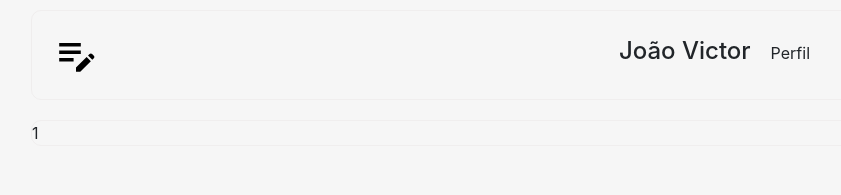
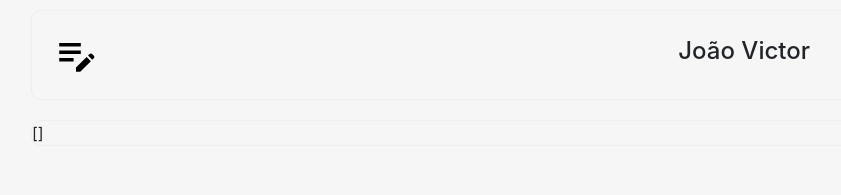
Before and after one commit to JoaoSouza0/NotesApp, a Nuxt app: page /collection/1 in a window 1280 px wide. Shown: the top 195 px of the page, without its empty margins (199-1040 px from the left). Built offline with nearby package versions, Linux system fonts and the light colour scheme; data requests are answered from the project's data file.

Commit message:
prepering notes

```diff
--- a/api/data.json
+++ b/api/data.json
@@ -1,5 +1,5 @@
 {
-  "collections": [
+  "collection": [
     {
       "id": 1,
       "name": "Work"
@@ -18,8 +18,7 @@
       "id": 1,
       "title": "Meeting Notes",
       "dt_create": null,
-      "dt_final": null,
-      "collectionsId": 1,
+      "collectionId": 1,
       "color": "#F0B3B2",
       "content": "Lorem ipsum dolor sit amet, consectetur adipiscing elit. Maecenas luctus porta mi ac luctus. Fusce eu magna dui. Nullam varius felis justo, vel bibendum nisi dapibus ut. Maecenas imperdiet consequat ullamcorper. Sed commodo imperdiet diam, in maximus tellus malesuada id. Curabitur magna er"
     },
@@ -27,8 +26,7 @@
       "id": 2,
       "title": "College Notes",
       "dt_create": null,
-      "dt_final": null,
-      "collectionsId": 2,
+      "collectionId": 2,
       "color": "#F0B3B2",
       "content": "Lorem ipsum dolor sit amet, consectetur adipiscing elit. Maecenas luctus porta mi ac luctus. Fusce eu magna dui. Nullam varius felis justo, vel bibendum nisi dapibus ut. Maecenas imperdiet consequat ullamcorper. Sed commodo imperdiet diam, in maximus tellus malesuada id. Curabitur magna er"
     },
@@ -36,8 +34,7 @@
       "id": 3,
       "title": "House Notes",
       "dt_create": null,
-      "dt_final": null,
-      "collectionsId": 3,
+      "collectionId": 3,
       "color": "#F0B3B2",
       "content": "Lorem ipsum dolor sit amet, consectetur adipiscing elit. Maecenas luctus porta mi ac luctus. Fusce eu magna dui. Nullam varius felis justo, vel bibendum nisi dapibus ut. Maecenas imperdiet consequat ullamcorper. Sed commodo imperdiet diam, in maximus tellus malesuada id. Curabitur magna er"
     }
--- a/components/appCollection.vue
+++ b/components/appCollection.vue
@@ -32,6 +32,10 @@ export default {
 .wrapper {
   position: relative;
   margin: 20px 20px;
+  border: 20px;
+}
+.wrapper:hover {
+  transform: scale(1.08);
 }
 
 .collection {
--- a/components/appHeader.vue
+++ b/components/appHeader.vue
@@ -2,15 +2,15 @@
   <header>
     <div class="header-content">
       <div>
-        <img src="../assets/icons/noteIcon.svg" alt="" />
+        <nuxt-link to="/">
+          <img src="../assets/icons/noteIcon.svg" alt="" />
+        </nuxt-link>
       </div>
-
       <nav>
         <ul class="menu">
           <li>
             <h4>{{ userName }}</h4>
           </li>
-          <li>Perfil</li>
         </ul>
       </nav>
     </div>
--- /dev/null
+++ b/components/appNotes.vue
@@ -0,0 +1,14 @@
+<template>
+  <div>
+  </div>
+</template>
+
+<script>
+export default {
+props:['id','title','collectionId','color','dt_create','content']
+}
+</script>
+
+<style>
+
+</style>
--- a/pages/collection/_id/index.vue
+++ b/pages/collection/_id/index.vue
@@ -1,15 +1,44 @@
 <template>
   <div>
-      <p>{{$route.params.id}}</p>
+    <appNotes  v-for="note in notes" :key="note.id"
+      :id="notes.id"
+      :title="notes.title"
+      :collectionId="notes.collectionId"
+      :color="notes.color"
+      :dt_create="note.dt.create"
+      :content="note.content"
+    />
+    <p>{{ notes }}</p>
   </div>
 </template>
 
 <script>
+import { mapState, mapActions } from "vuex";
+import appNotes from "@/components/appNotes.vue";
 export default {
-
-}
+  data() {
+    return {
+      id: this.$route.params.id,
+    };
+  },
+  components:{
+    appNotes
+  },
+  computed: {
+    ...mapState("notes", {
+      notes: "notes",
+    }),
+  },
+  methods: {
+    ...mapActions("notes", {
+      getNotes: "getNotes",
+    }),
+  },
+  created() {
+    this.getNotes({ id: this.id });
+  },
+};
 </script>
 
 <style>
-
 </style>
--- a/store/collection/index.js
+++ b/store/collection/index.js
@@ -5,12 +5,6 @@ export const state = () => ({
     id: 0,
     collections: [],
 })
-
-export const getters = {
-    newId(state) {
-        return (state.collections.length + 1)
-    },
-}
 
 export const mutations = {
     activeModal(state, isActiveModal) {
--- /dev/null
+++ b/store/notes/index.js
@@ -0,0 +1,75 @@
+import axios from "axios";
+
+export const state = () => ({
+    isActiveModal: false,
+    id: 0,
+    notes: [],
+})
+export const mutations = {
+    activeModal(state, isActiveModal) {
+
+        state.isActiveModal = isActiveModal.active
+        state.id = isActiveModal.id === 0 ? 0 : isActiveModal.id
+    },
+    showNotes(state, notes) {
+        state.notes = notes
+    },
+    addNotes(state, notes) {
+        state.notes.push(notes)
+    },
+    deleteNotes(state, notes) {
+        const newState = state.notes.filter(item => {
+            return item.id != notes
+        })
+        state.notes = newState
+    },
+    editNotes(state, notes) {
+        const newNotes = state.notes.map((item) => {
+            return item.id !== notes.id ? item : notes
+        })
+        state.notes = newNotes
+    }
+
+}
+
+export const actions = {
+    async getNotes(context, notesIdCollection) {
+        try {
+            const res = await axios.get(`http://localhost:8000/notes?collectionsId=${notesIdCollection.id}`);
+            context.commit('showNotes', res.data)
+        } catch (err) {
+            console.log(err);
+        }
+    },
+
+    async postCollection(context, collection) {
+        try {
+            await axios.post("http://localhost:8000/notes", notes);
+            context.commit('addnotes', notes)
+        } catch (error) {
+            console.log(error)
+        }
+    },
+    async deleteNotes(context, noteId) {
+        try {
+            await axios.delete(`http://localhost:8000/notes/${noteId}`);
+            context.commit('deletenotes', noteId)
+
+        } catch (error) {
+            console.log(error)
+        }
+    },
+    async putNotes(context, notes) {
+        try {
+            await axios.put(`http://localhost:8000/notess/${notes.id}`, notes);
+            context.commit('editnotes', notes)
+
+        } catch (error) {
+            console.log(error)
+        }
+    },
+
+    toggleModal(context, isActive) {
+        context.commit('activeModal', isActive)
+    }
+}
```
Also changed, not shown: components/appAddNotes.vue (added, +13 -0 lines), 1 other file (tests, documents, lock files or other folders).
